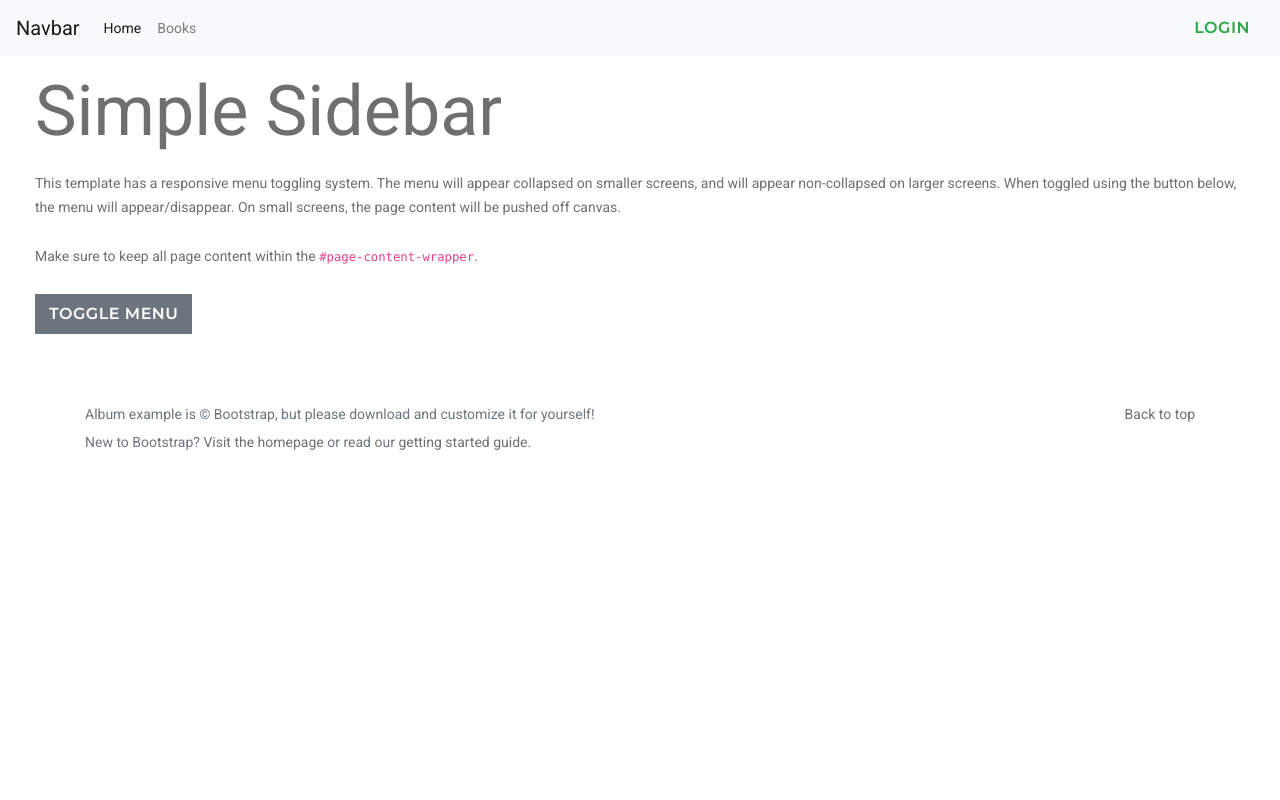
After one commit to akashennn/bmsphp, a CodeIgniter app: page /CW1/admin/dashboard in a window 1280 px wide. The commit adds this page. Run offline with CodeIgniter, Linux system fonts and the light colour scheme; the visitor is signed in with stand-in values (Sample User, id 1); some libraries are stand-ins or nearby versions.

Commit message:
New: Admin Panel added.

```diff
--- a/application/config/routes.php
+++ b/application/config/routes.php
@@ -50,7 +50,7 @@ defined('BASEPATH') OR exit('No direct script access allowed');
 |		my-controller/my-method	-> my_controller/my_method
 */
 
-$route['admin/(:any)'] = 'admins/view/$1';
+$route['admin'] = 'admin/login/index';
 
 $route['default_controller'] = 'categories';
 $route['category/create'] = 'categories/create';
--- /dev/null
+++ b/application/controllers/admin/Dashboard.php
@@ -0,0 +1,20 @@
+<?php
+class Dashboard extends CI_Controller
+{
+	function __construct()
+	{
+		parent::__construct();
+		if(!$this->session->userdata('admin'))
+			redirect('admin');
+	}
+	function index()
+	{
+		$this->load->view('templates/header');
+		$this->load->view('admin/dashboard');
+	}
+	function logout()
+	{
+		$this->session->sess_destroy();
+		redirect('admin');
+	}
+}
--- a/application/models/Category_model.php
+++ b/application/models/Category_model.php
@@ -8,8 +8,8 @@ class Category_model extends CI_Model {
 
     public function get_category($id)
     {
-        $query = $this->db->get_where('categories', array('id' => $id));
-        return $query->row_array();
+        $query = $this->db->get_where('books', array('category_id' => $id));
+        return $query->result_array();
     }
 
     public function create_category()
--- /dev/null
+++ b/application/views/admin/dashboard.php
@@ -0,0 +1,64 @@
+<div id="wrapper">
+
+<!-- Sidebar -->
+<div id="sidebar-wrapper">
+    <ul class="sidebar-nav">
+        <li class="sidebar-brand">
+            <a href="#">
+                Start Bootstrap
+            </a>
+        </li>
+        <li>
+            <a href="#">Dashboard</a>
+        </li>
+        <li>
+            <a href="#">Shortcuts</a>
+        </li>
+        <li>
+            <a href="#">Overview</a>
+        </li>
+        <li>
+            <a href="#">Events</a>
+        </li>
+        <li>
+            <a href="#">About</a>
+        </li>
+        <li>
+            <a href="#">Services</a>
+        </li>
+        <li>
+            <a href="#">Contact</a>
+        </li>
+    </ul>
+</div>
+<!-- /#sidebar-wrapper -->
+
+<!-- Page Content -->
+<div id="page-content-wrapper">
+    <div class="container-fluid">
+        <h1>Simple Sidebar</h1>
+        <p>This template has a responsive menu toggling system. The menu will appear collapsed on smaller screens, and will appear non-collapsed on larger screens. When toggled using the button below, the menu will appear/disappear. On small screens, the page content will be pushed off canvas.</p>
+        <p>Make sure to keep all page content within the <code>#page-content-wrapper</code>.</p>
+        <a href="#menu-toggle" class="btn btn-secondary" id="menu-toggle">Toggle Menu</a>
+    </div>
+</div>
+
+
+<?php $this->load->view('templates/footer'); ?>
+
+<!-- /#page-content-wrapper -->
+
+</div>
+<!-- /#wrapper -->
+
+<!-- Bootstrap core JavaScript -->
+<script src="https://code.jquery.com/jquery-3.3.1.slim.min.js" integrity="sha384-q8i/X+965DzO0rT7abK41JStQIAqVgRVzpbzo5smXKp4YfRvH+8abtTE1Pi6jizo" crossorigin="anonymous"></script>
+
+
+<!-- Menu Toggle Script -->
+<script>
+$("#menu-toggle").click(function(e) {
+e.preventDefault();
+$("#wrapper").toggleClass("toggled");
+});
+</script>
--- a/application/views/templates/header.php
+++ b/application/views/templates/header.php
@@ -7,6 +7,7 @@
     <link rel="stylesheet" href="<?php echo base_url("assets/css/bootstrap.min.css"); ?>" />
     <link rel="stylesheet" href="<?php echo base_url("assets/css/album.css"); ?>" />
     <link rel="stylesheet" href="<?php echo base_url("assets/css/style.css"); ?>" />
+    <link rel="stylesheet" href="<?php echo base_url("assets/css/simple-sidebar.css"); ?>" />
 </head>
 <body>
 
@@ -21,15 +22,11 @@
       <li class="nav-item active">
         <a class="nav-link" href="<?php echo base_url("categories"); ?>">Home <span class="sr-only">(current)</span></a>
       </li>
-      <li class="nav-item">
-        <a class="nav-link" href="<?php echo base_url("categories/create"); ?>">Add Category</a>
-      </li>
+
       <li class="nav-item">
         <a class="nav-link" href="<?php echo base_url("books"); ?>">Books</a>
       </li>
-      <li class="nav-item">
-        <a class="nav-link" href="<?php echo base_url("books/create"); ?>">Add Book</a>
-      </li>
+
       <!-- <li class="nav-item">
         <a class="nav-link" href="#">Link</a>
       </li>
@@ -44,13 +41,9 @@
           <a class="dropdown-item" href="#">Something else here</a>
         </div>
       </li> -->
-      <li class="nav-item">
-        <a class="nav-link" href="<?php echo base_url("admin/login"); ?>">Admin</a>
-      </li>
     </ul>
     <form class="form-inline my-2 my-lg-0">
-      <input class="form-control mr-sm-2" style="margin:5px" type="search" placeholder="Search" aria-label="Search">
-      <button class="btn btn-outline-success my-2 my-sm-0" type="submit">Search</button>
+			<a class="btn btn-outline-success my-2 my-sm-0" href="<?php echo base_url("admin"); ?>">Login</a>
     </form>
   </div>
 </nav>
--- /dev/null
+++ b/assets/css/simple-sidebar.css
@@ -0,0 +1,122 @@
+/*!
+ * Start Bootstrap - Simple Sidebar (https://startbootstrap.com/template-overviews/simple-sidebar)
+ * Copyright 2013-2017 Start Bootstrap
+ * Licensed under MIT (https://github.com/BlackrockDigital/startbootstrap-simple-sidebar/blob/master/LICENSE)
+ */
+
+body {
+  overflow-x: hidden;
+}
+
+#wrapper {
+  padding-left: 0;
+  -webkit-transition: all 0.5s ease;
+  -moz-transition: all 0.5s ease;
+  -o-transition: all 0.5s ease;
+  transition: all 0.5s ease;
+}
+
+#wrapper.toggled {
+  padding-left: 250px;
+}
+
+#sidebar-wrapper {
+  z-index: 1000;
+  position: fixed;
+  left: 250px;
+  width: 0;
+  height: 100%;
+  margin-left: -250px;
+  overflow-y: auto;
+  background: #000;
+  -webkit-transition: all 0.5s ease;
+  -moz-transition: all 0.5s ease;
+  -o-transition: all 0.5s ease;
+  transition: all 0.5s ease;
+}
+
+#wrapper.toggled #sidebar-wrapper {
+  width: 250px;
+}
+
+#page-content-wrapper {
+  width: 100%;
+  position: absolute;
+  padding: 15px;
+}
+
+#wrapper.toggled #page-content-wrapper {
+  position: absolute;
+  margin-right: -250px;
+}
+
+
+/* Sidebar Styles */
+
+.sidebar-nav {
+  position: absolute;
+  top: 0;
+  width: 250px;
+  margin: 0;
+  padding: 0;
+  list-style: none;
+}
+
+.sidebar-nav li {
+  text-indent: 20px;
+  line-height: 40px;
+}
+
+.sidebar-nav li a {
+  display: block;
+  text-decoration: none;
+  color: #999999;
+}
+
+.sidebar-nav li a:hover {
+  text-decoration: none;
+  color: #fff;
+  background: rgba(255, 255, 255, 0.2);
+}
+
+.sidebar-nav li a:active, .sidebar-nav li a:focus {
+  text-decoration: none;
+}
+
+.sidebar-nav>.sidebar-brand {
+  height: 65px;
+  font-size: 18px;
+  line-height: 60px;
+}
+
+.sidebar-nav>.sidebar-brand a {
+  color: #999999;
+}
+
+.sidebar-nav>.sidebar-brand a:hover {
+  color: #fff;
+  background: none;
+}
+
+@media(min-width:768px) {
+  #wrapper {
+    padding-left: 0;
+  }
+  #wrapper.toggled {
+    padding-left: 250px;
+  }
+  #sidebar-wrapper {
+    width: 0;
+  }
+  #wrapper.toggled #sidebar-wrapper {
+    width: 250px;
+  }
+  #page-content-wrapper {
+    padding: 20px;
+    position: relative;
+  }
+  #wrapper.toggled #page-content-wrapper {
+    position: relative;
+    margin-right: 0;
+  }
+}
```
Also changed, not shown: application/controllers/Admins.php (deleted, +0 -15 lines), application/controllers/admin/Login.php (added, +29 -0 lines), application/models/Admin.php (added, +10 -0 lines), application/views/admin/login.php (added, +22 -0 lines), application/views/admins/login.php (deleted, +0 -29 lines), application/views/categories/view.php (+32 -12 lines), assets/css/signin.css (added, +44 -0 lines).
